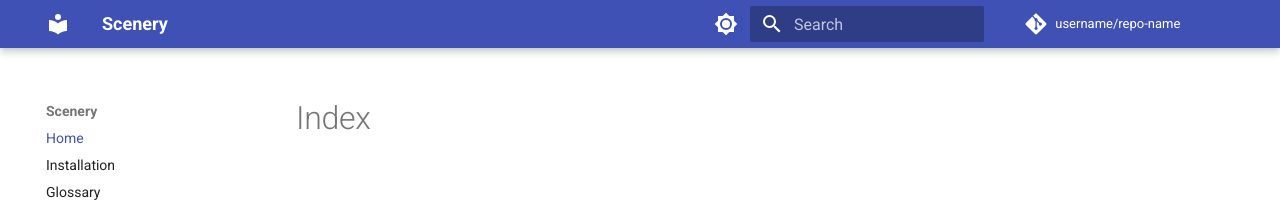
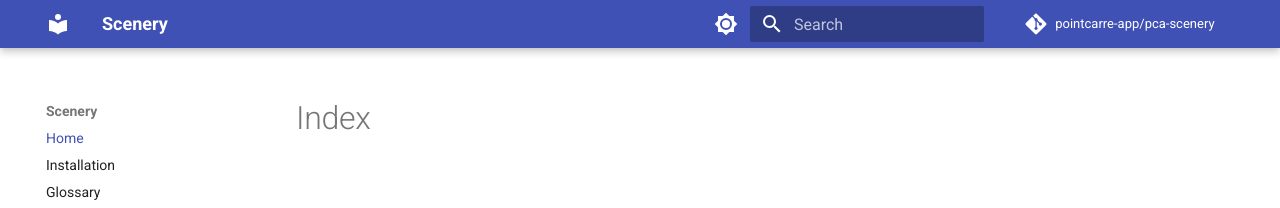
Before and after one commit to pointcarre-app/pca-scenery, an MkDocs documentation site: the page built from docs/index.md, in a window 1280 px wide. Shown: the top 208 px of the page. Built offline with MkDocs 1.6.1 and Material for MkDocs 9.7.7, drawn with Linux system fonts in a browser that asks for light colours; comment, search, counter and statistics services are not loaded.

Commit message:
test doc workflow

```diff
--- a/mkdocs.yml
+++ b/mkdocs.yml
@@ -1,7 +1,7 @@
 site_name: Scenery
-site_url: https://selimPCA.github.io/pca-scenery/
-repo_url: https://github.com/selimPCA/pca-scenery
-repo_name: username/repo-name
+site_url: https://pointcarre-app.github.io/pca-scenery/
+repo_url: https://github.com/pointcarre-app/pca-scenery
+repo_name: pointcarre-app/pca-scenery
 
 theme:
   name: material
```
